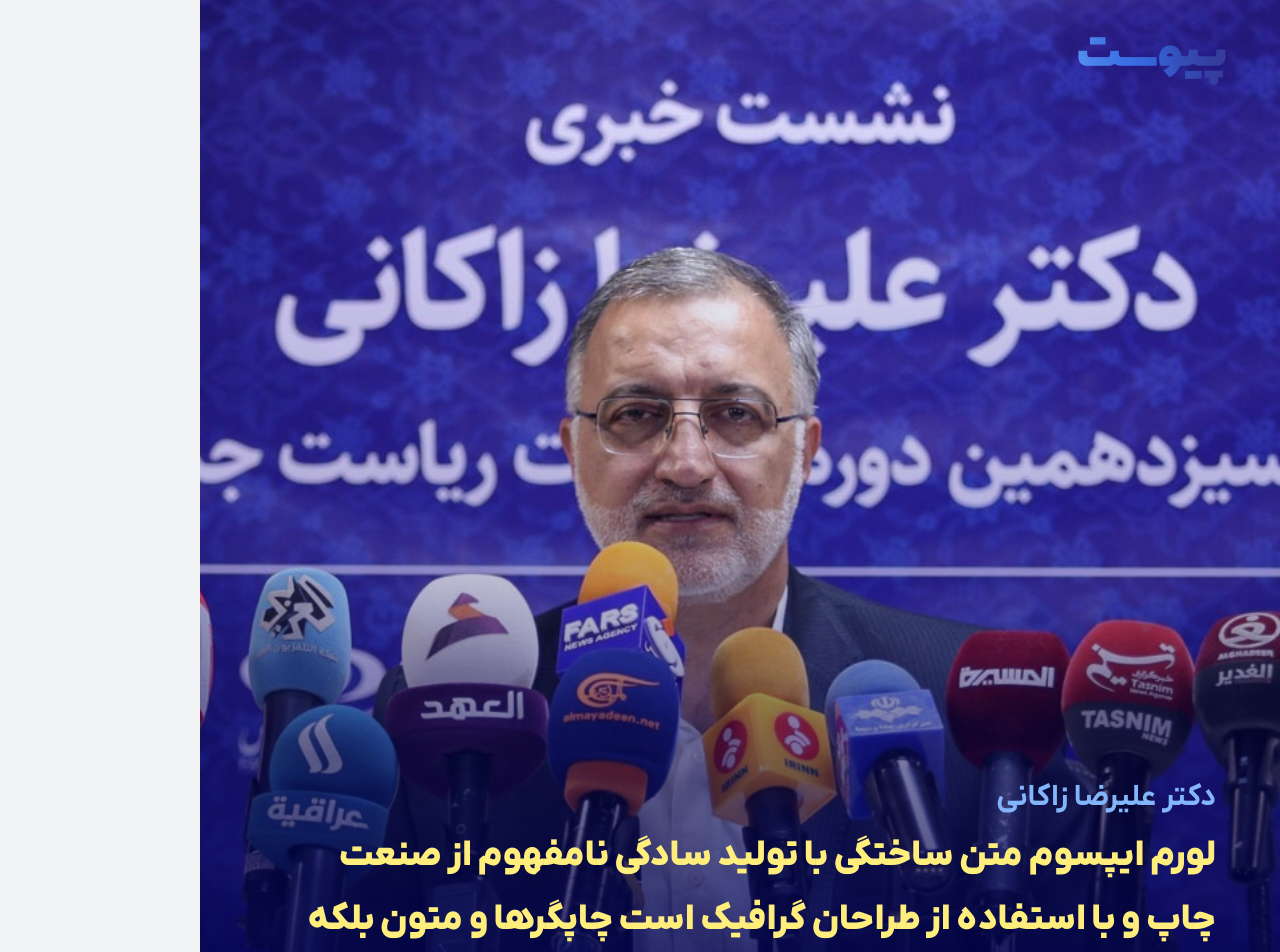
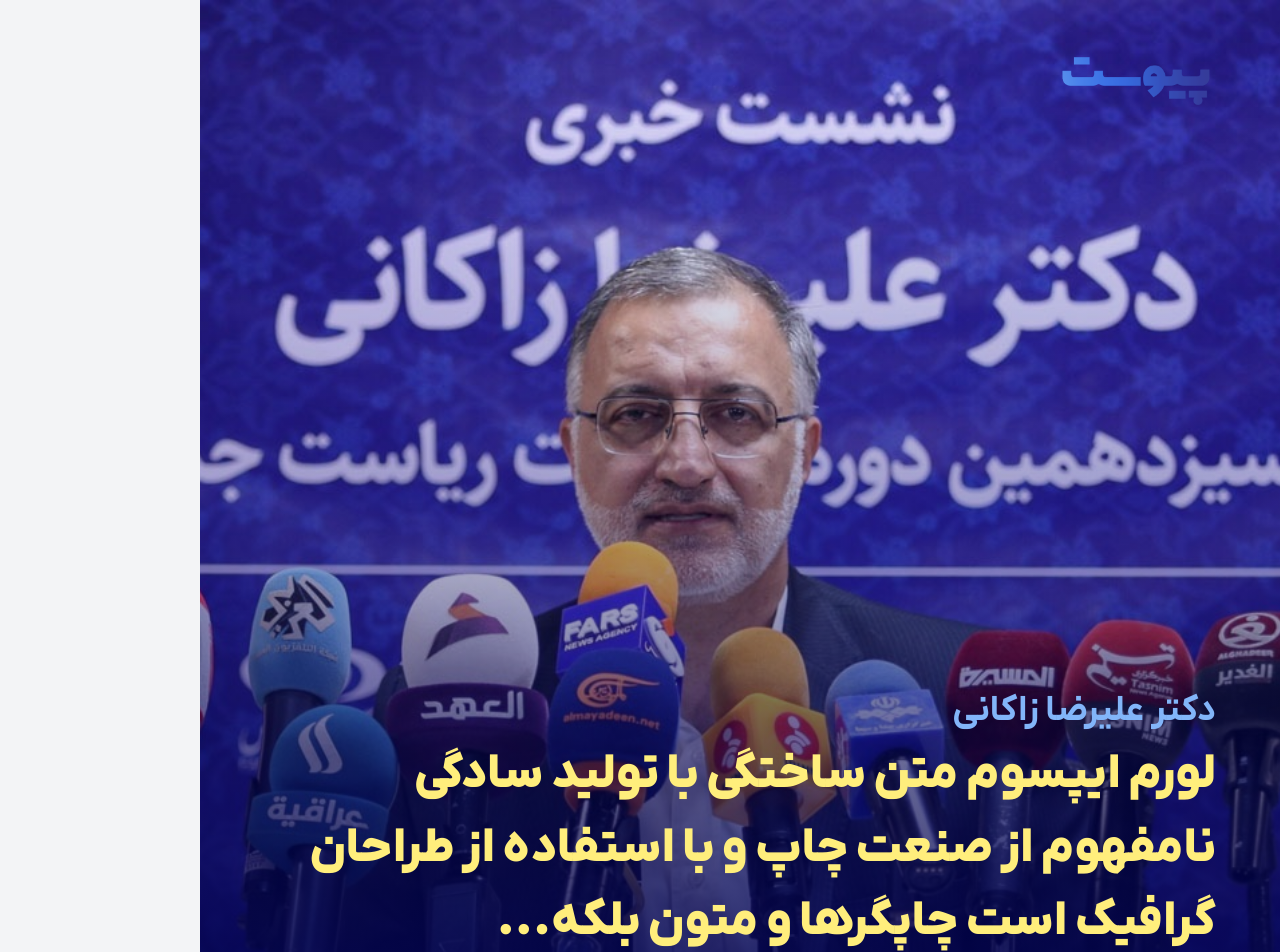
Before and after one commit to amirhajipoor/peyvast-editor, a React (Vite) app: page / in a window 1280 px wide. Shown: the top 952 px of the page. Built offline with nearby package versions, Linux system fonts and the light colour scheme.

Commit message:
Fix bugs & improvments

```diff
--- a/src/App.jsx
+++ b/src/App.jsx
@@ -9,21 +9,21 @@ export default function App() {
 	const [scale, setScale] = useState(1); // State for scaling
 	const [title, setTitle] = useState("دکتر علیرضا زاکانی");
 	const [link, setLink] = useState("");
-	const [body, setBody] = useState(
-		"لورم ایپسوم متن ساختگی با تولید سادگی نامفهوم از صنعت چاپ و با استفاده از طراحان گرافیک است چاپگرها و متون بلکه روزنامه و مجله در ستون و سطرآنچنان که لازم است "
-	);
+	const [body, setBody] = useState('لورم ایپسوم متن ساختگی با تولید سادگی نامفهوم از صنعت چاپ و با استفاده از طراحان گرافیک است چاپگرها و متون بلکه...')
 
 	function convert() {
 		const node = document.querySelector("#box");
 
 		domtoimage
 			.toPng(node)
-			.then(function (dataUrl) {
-				// window.location.href = dataUrl;
-				// const a = document.createElement("a");
-				// a.href = dataUrl;
-				// a.click();
-				setLink(dataUrl);
+			.then(function (url) {
+				const a = document.createElement('a')
+				a.href = url;
+				a.setAttribute('download', 'file.jpg')
+				document.body.appendChild(a)
+				a.click();
+				a.remove();
+
 			})
 			.catch(function (error) {
 				console.error("oops, something went wrong!", error);
@@ -56,9 +56,9 @@ export default function App() {
 		<div className="min-h-screen bg-gray-100">
 			<div
 				id="box"
-				className="relative aspect-square flex items-end p-16 w-[1080px] overflow-hidden" // Added overflow-hidden
+				className="relative aspect-square flex items-end p-16 w-[1080px] max-w-[1080px] overflow-hidden" // Added overflow-hidden
 			>
-				<div className="absolute inset-0 bg-gradient-to-t from-primary via-primary/20 to-transparent z-20"></div>
+				<div className="absolute inset-0 bg-gradient-to-t from-primary via-primary/30 to-transparent z-20"></div>
 				<img
 					loading="lazy"
 					ref={imageRef}
@@ -76,15 +76,15 @@ export default function App() {
 
 				<img
 					src="/logo.png"
-					className="w-40 z-30 right-12 -top-5 absolute"
+					className="w-40 z-30 right-16 top-0 absolute"
 					alt=""
 				/>
 
-				<div className="z-50">
-					<h1 className="text-bold text-[#82b5f9] text-3xl font-bold">
+				<div className="z-50 mb-14">
+					<h1 className="text-bold text-[#82b5f9] text-4xl font-bold">
 						{title}
 					</h1>
-					<p className="font-extrabold text-4xl leading-[4rem] text-body mt-2">
+					<p className="font-extrabold text-5xl leading-[4.6rem] text-body mt-2">
 						{body}
 					</p>
 				</div>
```
